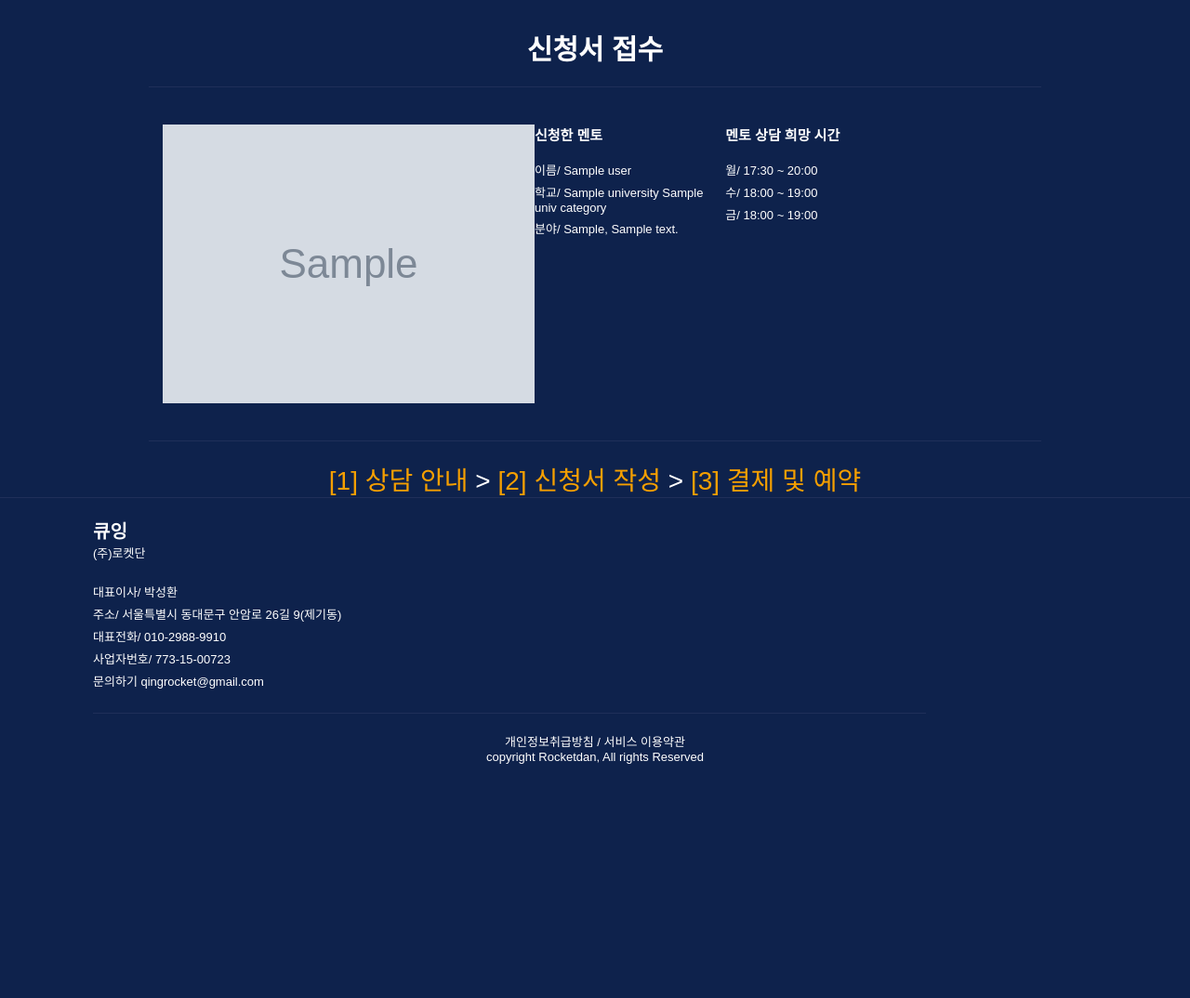
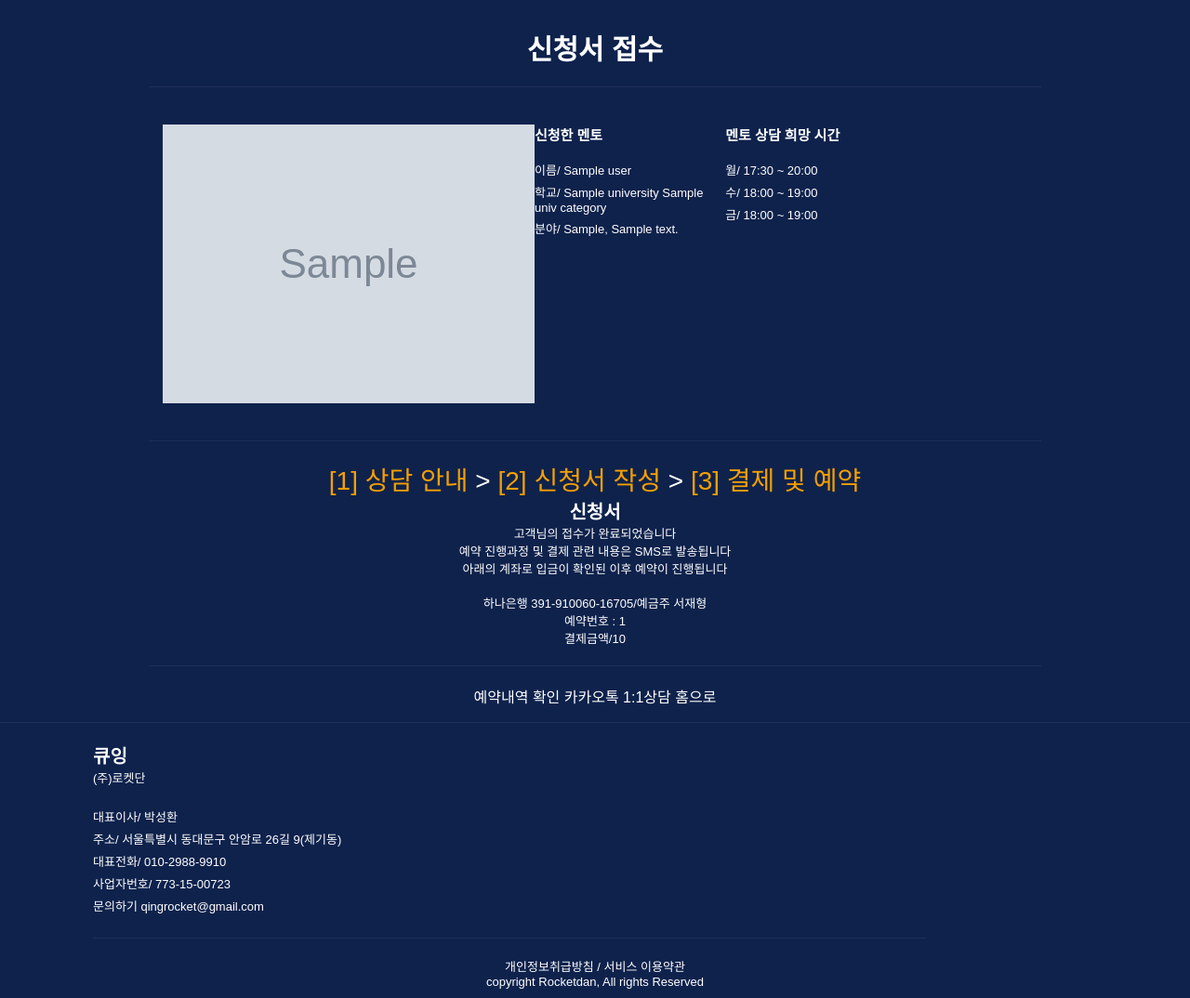
Before and after one commit to happysmileboy/qing, a Django app: template payment/templates/reserved_page.html in a window 1280 px wide. Shown: the part 71-1145 px from the top of the page at 93% size. Before the commit the page ends 893 px from the top, so only its background shows below. Run offline with Django 3.2, Linux system fonts and the light colour scheme; the template is opened without the code that fills it: most values are stand-ins (such as "Sample title", 1, 10 or a date in 2020); grey boxes marked "Sample" are stand-in pictures; parts of the project's set-up code (start-up, migrations or seed data) failed here and were passed over; some libraries are stand-ins or nearby versions.

Commit message:
쿼리셋추가

```diff
--- a/mentor/urls.py
+++ b/mentor/urls.py
@@ -10,4 +10,5 @@ urlpatterns = [
     path('', views.consult_main, name='consult_main'),
     path('search', views.search_univ_mentor, name='search_univ_mentor'),
     path('mentor/<str:username>', views.mentor_profile2, name='mentor_profile2'),
+    path('search/<int:department_pk>', views.search_univ_mentor, name="search_univ_mentor_by_tag")
 ]
--- a/payment/templates/apply_form.html
+++ b/payment/templates/apply_form.html
@@ -43,9 +43,6 @@
     <form method="POST">
       {% csrf_token %}
       {{ form.as_p }}
-
-
-
     <div class='bottom_wrap'>
       <a href="{%url 'payment:guideline' mentor.pk%} " class='next_payment'>
           <div class="arrow_left"></div>
--- a/payment/templates/reserved_page.html
+++ b/payment/templates/reserved_page.html
@@ -36,5 +36,26 @@
       <div class='payment_step'>
         <span class="step_1">[1] 상담 안내</span><span> > </span><span class="step_2">[2] 신청서 작성</span><span> > </span><span class="step_3">[3] 결제 및 예약</span>
       </div>
+      <div class="reservation_info">
+        <h3>신청서</h3>
+        <p>고객님의 접수가 완료되었습니다</p>
+        <p>예약 진행과정 및 결제 관련 내용은 SMS로 발송됩니다</p>
+        <p>아래의 계좌로 입금이 확인된 이후 예약이 진행됩니다</p>
+        <br>
+        <p>하나은행 391-910060-16705/예금주 서재형</p>
+        <p>예약번호 : {{reservation.pk}}</p>
+        <p>결제금액/{{reservation.price}}</p>
+      </div>
+    </div>
+    <hr>
+    <div class='bottom_wrap'>
+      <ul>
+        <a href="#">예약내역 확인</a>
+        <a href="#">
+          카카오톡 1:1상담
+        </a>
+        <a href="#">
+          홈으로
+        </li>
     </div>
 {% endblock %}
```
Also changed, not shown: mentor/views.py (+10 -4 lines), payment/views.py (+7 -7 lines).
